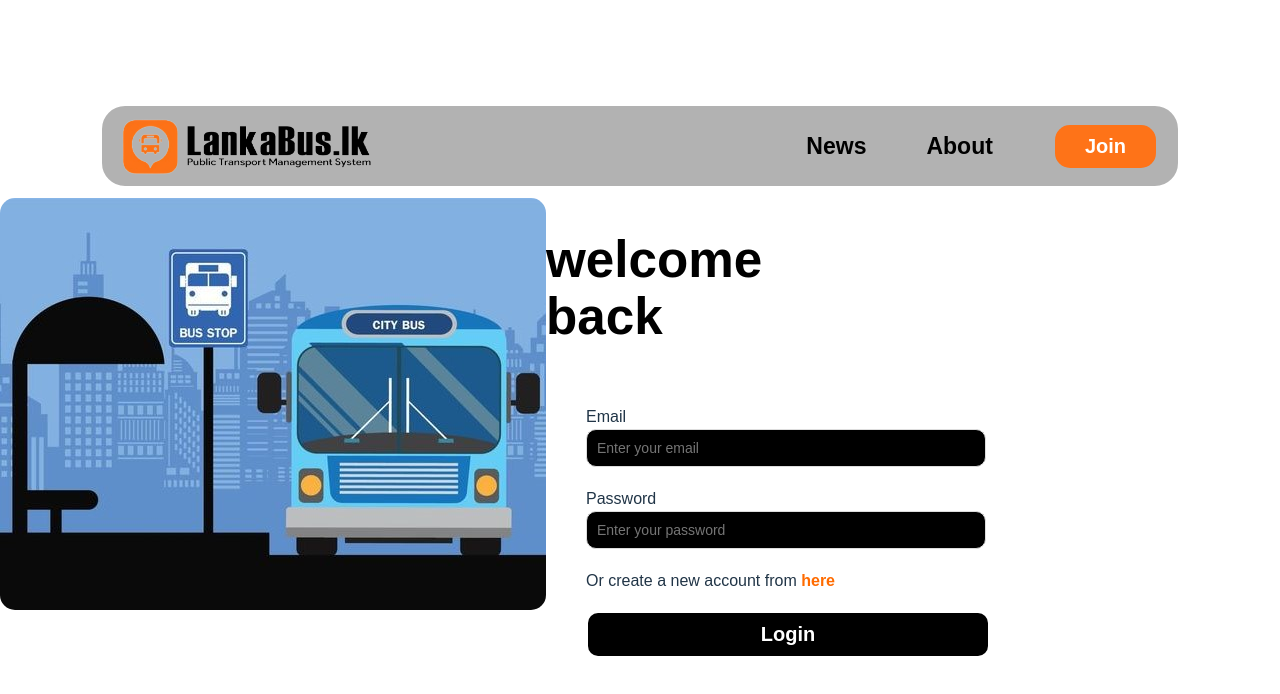
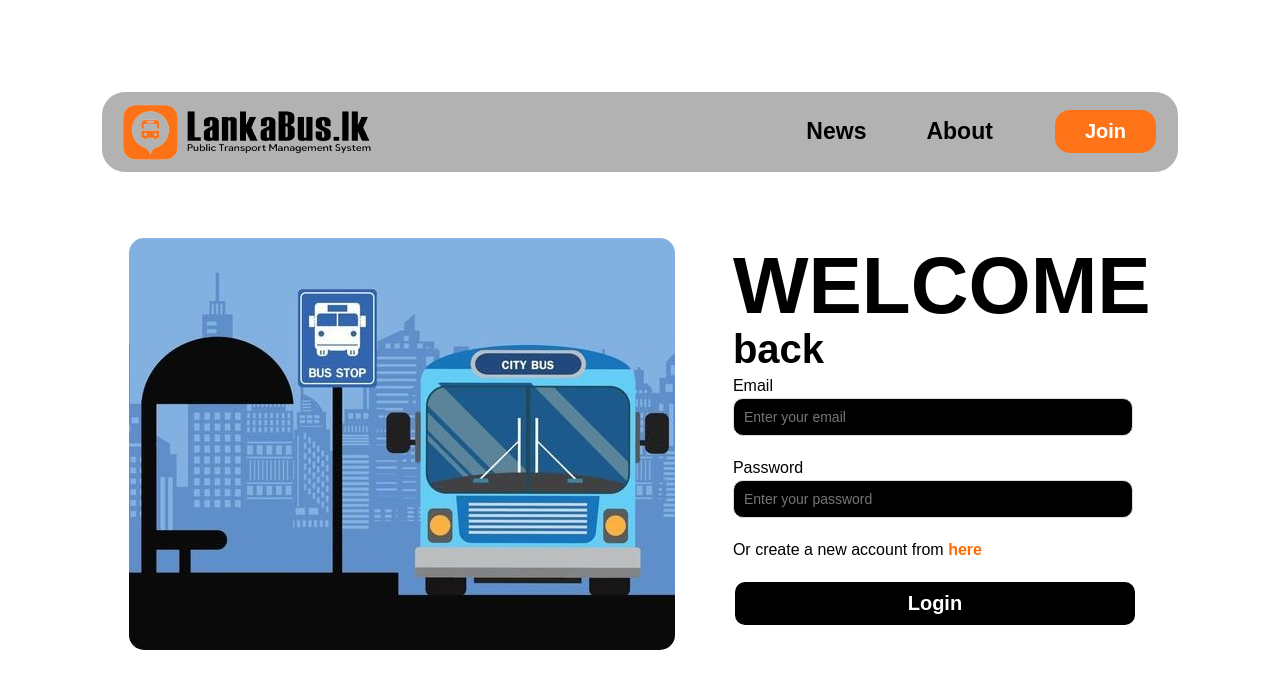
Before and after one commit to KCDasanayaka/Public_Transport_Management-Website, a React (Vite) app in the folder frontend/: page /Pages/Login in a window 1280 px wide. Shown: the top 694 px of the page. Built offline with nearby package versions, Linux system fonts and the light colour scheme.

Commit message:
frontend coding

```diff
--- a/frontend/src/Pages/HomeRegister.tsx
+++ b/frontend/src/Pages/HomeRegister.tsx
@@ -1,6 +1,6 @@
 import React from 'react';
 import "./homeRegister.css";
-import homeImg from "../assets/HomeIcon.png";
+import homeImg from "../assets/HomeImg.png";
 import NavBar from './navBar/NavBar';
 import BusSign from '../assets/bus.png'
 
@@ -19,7 +19,7 @@ function Home ()  {
             </div>
 
         <div className="homeRegButton">
-            <p style={{fontSize:'30px',margin:'auto'}}>Select Your Role</p>
+            <p style={{fontSize:'30px',margin:'auto',color:'black'}}>Select Your Role</p>
             <div className="homeRegBtn01">
                 <div className="homeRegBtn02">
                     <button>
--- a/frontend/src/Pages/Login.tsx
+++ b/frontend/src/Pages/Login.tsx
@@ -17,7 +17,7 @@ return (
                 <img src={loginImg} alt='' className='loginImg'/>
             </div>
             <div className="loginRight">
-                <h1>welcome <br/><span>back</span></h1>
+                <h1 className='loginRighttop'>welcome <br/><span>back</span></h1>
                 <div className="loginForm">
                 <div className="loginForm">
                         <div className="signPassword">
--- a/frontend/src/Pages/home.css
+++ b/frontend/src/Pages/home.css
@@ -1,7 +1,6 @@
 /* home.css */
 .home {
     min-height: 100vh;
-    background-color: #000000;
     color: #ffffff;
   }
 
@@ -19,15 +18,16 @@
   }
 
   .homeImg {
-    width: 550px;
+    width: 650px;
     height: auto;
+    margin-left: 5%;
   }
 
   .homeText h1 {
     font-size: 8em;
     text-transform: uppercase;
     margin-bottom: 10px;
-    color: #ffffff;
+    color: #000000;
     margin: auto;
   }
 
@@ -39,13 +39,13 @@
     margin: auto;
     letter-spacing: 1px;
     line-height: 30px;
-    -webkit-text-stroke: 0.5px rgb(255, 255, 255);
+    -webkit-text-stroke: 1px rgb(0, 0, 0);
   }
   .homeText p{
     font-family: "Poppins", sans-serif;
     font-size: 1.2em;
     text-align: justify;
-    color: #ffffff;
+    color: #000000;
     max-width: 600px;
     margin: auto;
     line-height: 30px;
--- a/frontend/src/Pages/homeRegister.css
+++ b/frontend/src/Pages/homeRegister.css
@@ -2,7 +2,7 @@
     font-size: 6em;
     text-align: left;
     text-transform: uppercase;
-    color: #ffffff;
+    color: #000000;
     margin: 0;
     line-height: 90px;
   }
@@ -19,14 +19,14 @@
     margin: 0;
     letter-spacing: 1.0px;
     line-height: 30px;
-    -webkit-text-stroke: 0.5px rgb(255, 255, 255);
+    -webkit-text-stroke: 1px rgb(0, 0, 0);
   }
   .homeRegleft{
     display: flex;
     flex-direction: column;
   }
   .homeRegButton{
-    border: 2px solid white;
+    border: 2px solid rgb(0, 0, 0);
     border-radius: 25px;
     margin-top: 5%;
     text-align: left;
--- a/frontend/src/Pages/login.css
+++ b/frontend/src/Pages/login.css
@@ -4,6 +4,8 @@
 .loginContent{
     display: flex;
     flex-direction: row;
+    justify-content: center;
+    margin: 5% 5%;
 }
 .loginCenter {
     text-align: center;
@@ -17,16 +19,19 @@
 
   .loginForm {
     background-color: white;
-    padding: 20px;
     border-radius: 8px;
     max-width: 400px;
     width: 100%;
-    margin: 0 auto;
+    margin: 0 ;
   }
 
+  .loginForm label{
+    color: #000000;
+  }
   .loginFormLabel {
     margin-bottom: 15px;
     text-align: left;
+
   }
 
   .loginFormLabel label {
@@ -88,3 +93,17 @@
   .loginImg img{
     border-radius: 15px;
   }
+  .loginRight{
+    padding-top: 2%;
+    margin-left: 5%;
+  }
+  .loginRighttop{
+    font-size: 80px;
+    margin: 0;
+    line-height: 50px;
+    text-transform: uppercase;
+  }
+  .loginRighttop span{
+    font-size: 40px;
+    text-transform: lowercase;
+  }
```
Also changed, not shown: frontend/src/assets/HomeImg.png (added).
